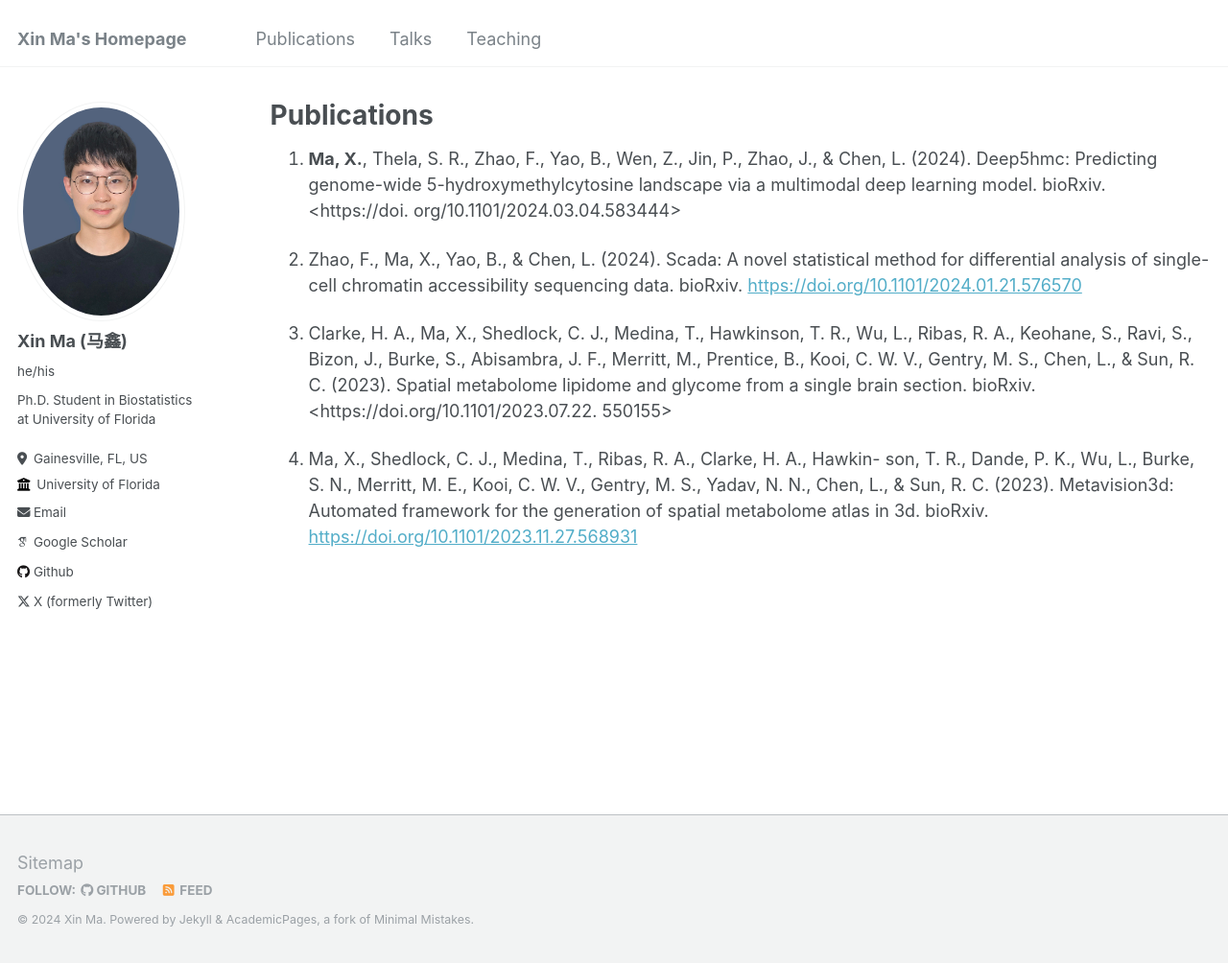
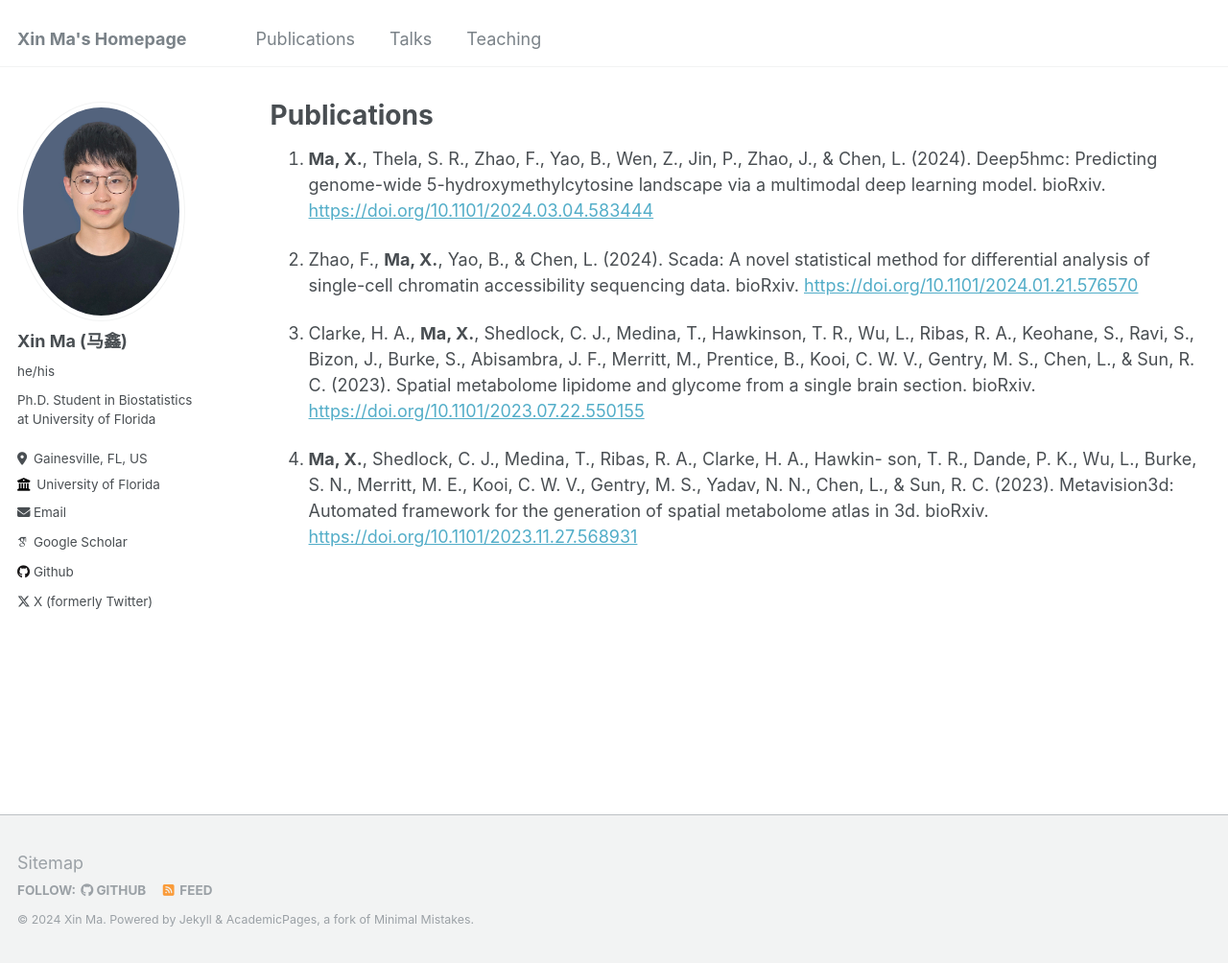
Before and after one commit to XinBiostats/xinbiostats.github.io, a Jekyll site: the page built from _pages/publications.md, in a window 1280 px wide and 1004 px high. Shown: the whole window at 96% size. Built offline with Jekyll 4.4.1, drawn with Linux system fonts in a browser that asks for light colours; some web fonts are replaced; part of the change alters nothing that is shown.

```diff
--- a/_pages/publications.md
+++ b/_pages/publications.md
@@ -7,22 +7,20 @@ author_profile: true
 
 1. **Ma, X.**, Thela, S. R., Zhao, F., Yao, B., Wen, Z., Jin, P., Zhao, J., & Chen, L.
 (2024). Deep5hmc: Predicting genome-wide 5-hydroxymethylcytosine
-landscape via a multimodal deep learning model. bioRxiv. <https://doi.
-org/10.1101/2024.03.04.583444><br>
+landscape via a multimodal deep learning model. bioRxiv. <https://doi.org/10.1101/2024.03.04.583444>
 
-1. Zhao, F., Ma, X., Yao, B., & Chen, L. (2024). Scada: A novel statistical method
+1. Zhao, F., **Ma, X.**, Yao, B., & Chen, L. (2024). Scada: A novel statistical method
 for differential analysis of single-cell chromatin accessibility sequencing
 data. bioRxiv. <https://doi.org/10.1101/2024.01.21.576570>
 
-1. Clarke, H. A., Ma, X., Shedlock, C. J., Medina, T., Hawkinson, T. R., Wu, L.,
+1. Clarke, H. A., **Ma, X.**, Shedlock, C. J., Medina, T., Hawkinson, T. R., Wu, L.,
 Ribas, R. A., Keohane, S., Ravi, S., Bizon, J., Burke, S., Abisambra,
 J. F., Merritt, M., Prentice, B., Kooi, C. W. V., Gentry, M. S., Chen, L.,
 & Sun, R. C. (2023). Spatial metabolome lipidome and glycome from
-a single brain section. bioRxiv. <https://doi.org/10.1101/2023.07.22.
-550155>
+a single brain section. bioRxiv. <https://doi.org/10.1101/2023.07.22.550155>
 
-1. Ma, X., Shedlock, C. J., Medina, T., Ribas, R. A., Clarke, H. A., Hawkin-
+1. **Ma, X.**, Shedlock, C. J., Medina, T., Ribas, R. A., Clarke, H. A., Hawkin-
 son, T. R., Dande, P. K., Wu, L., Burke, S. N., Merritt, M. E., Kooi,
 C. W. V., Gentry, M. S., Yadav, N. N., Chen, L., & Sun, R. C. (2023).
 Metavision3d: Automated framework for the generation of spatial metabolome
-atlas in 3d. bioRxiv. <https://doi.org/10.1101/2023.11.27.568931><br>
+atlas in 3d. bioRxiv. <https://doi.org/10.1101/2023.11.27.568931>
```
